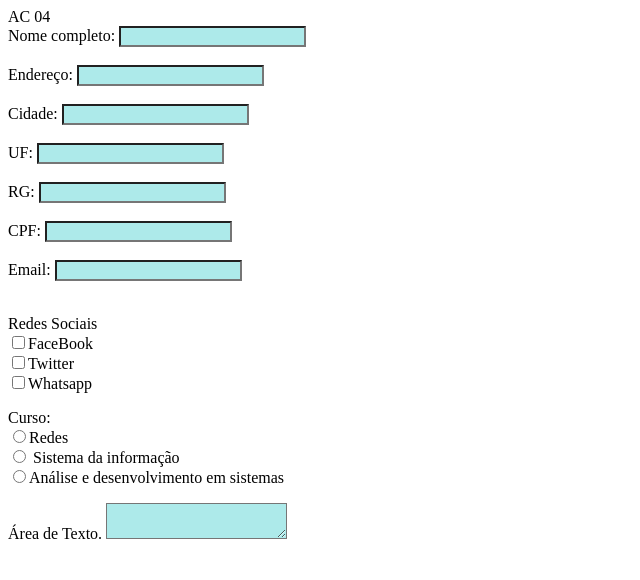
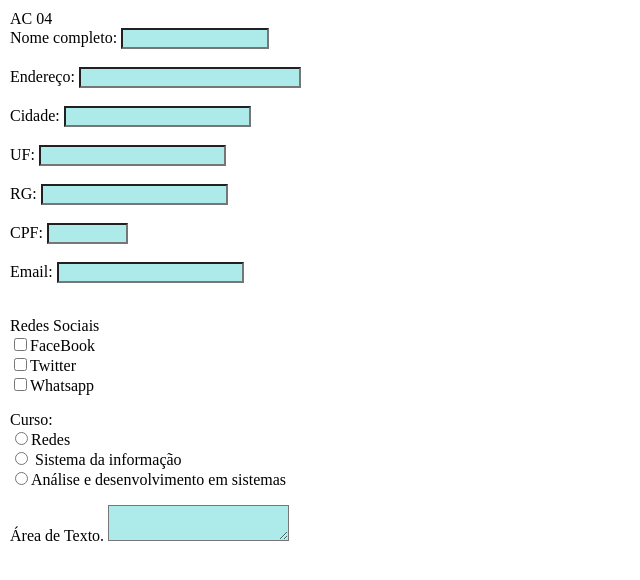
Before and after one commit to moreira26/ac04_tecweb, a plain HTML site: page index.html in a window 1280 px wide. Shown: the whole page, without its empty margins (0-640 px from the left). Drawn offline with Linux system fonts and the light colour scheme.

Commit message:
Update estilo.css
limite de caracteres

```diff
--- a/estilo.css
+++ b/estilo.css
@@ -1,7 +1,13 @@
+body{
+	margin: 10px;
+
+}
+
+
 .nome[type="text"]{
 	background-color: rgb(173,234,234);
 	font-weight: bolder;
-
+	width: 20ch;
 
 	}
 .nome[type="text"]:focus{
@@ -13,7 +19,7 @@
 .endereco[type="text"]{
 	background-color: rgb(173,234,234);
 	font-weight: bolder;
-
+	width: 30ch;
 	}
 .endereco[type="text"]:focus{
 	background: rgba(255, 255, 255, 0.9);
@@ -59,7 +65,7 @@
 .cpf[type="text"]{
 	background-color: rgb(173,234,234);
 	font-weight: bolder;
-
+	width: 11ch;
 	}
 .cpf[type="text"]:focus{
 	background: rgba(255, 255, 255, 0.9);
@@ -80,6 +86,7 @@
 .area[type="text"]{
 	background-color: rgb(173,234,234);
 	font-weight: bolder;
+
 }
 
 .area[type="text"]:focus{
```
